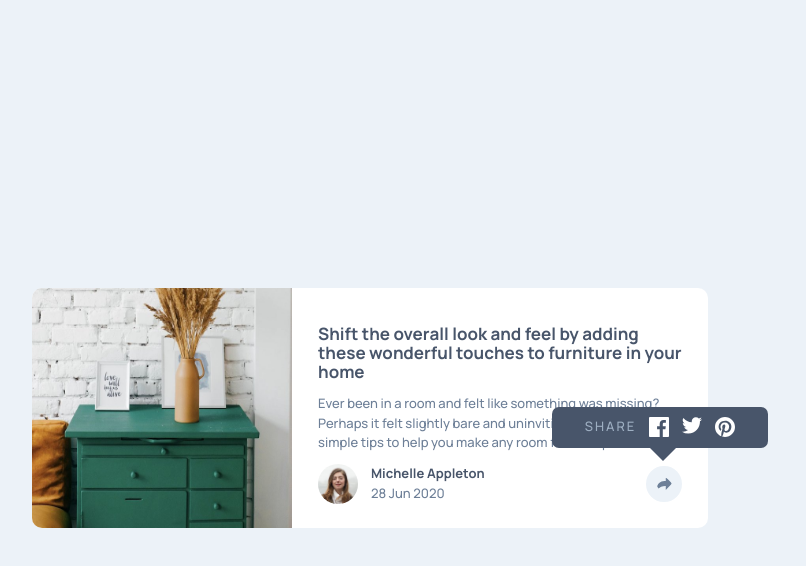
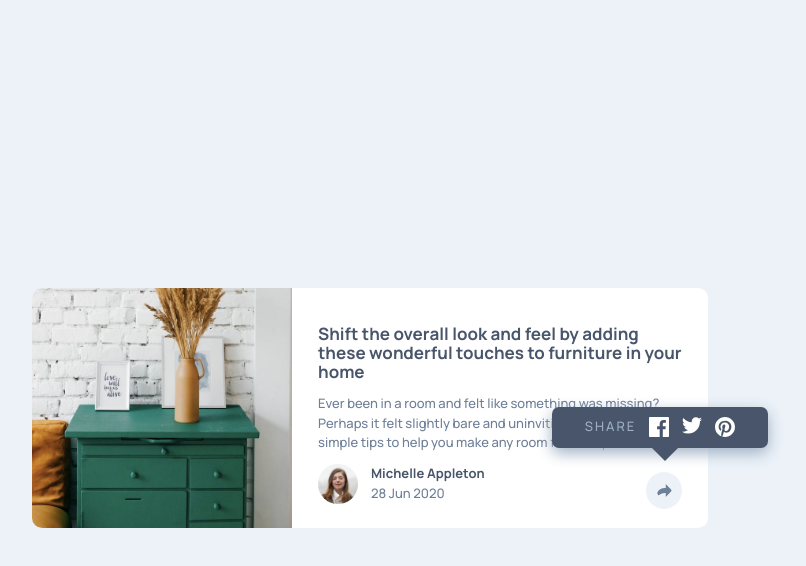
Before and after one commit to Dhia-18/Article-Preview-Component, a plain HTML site: page index.html in a window 1280 px wide. Both pictures are taken after a click on the picture 934 px from the left and 483 px from the top of the page. Shown: the whole page, without its empty margins (270-1076 px from the left). Drawn offline with Linux system fonts and the light colour scheme; a web font is replaced by a local one.

Commit message:
Add files via upload

```diff
--- a/script.js
+++ b/script.js
@@ -7,5 +7,8 @@ shareBtn.addEventListener("click",()=>{
     if(window.innerWidth <=375){
         authorContainer.classList.toggle("hidden");
     }
+    else{
+        socialLinks.classList.toggle("desktop-shadow");
+    }
     socialLinks.classList.toggle("hidden");
 });
--- a/style/main.css
+++ b/style/main.css
@@ -60,7 +60,7 @@ main{
     cursor: pointer;
     position: absolute;
     right:2rem;
-    bottom:2rem;
+    bottom:1.5rem;
 
     background-color: var(--light-grayish-blue);
     padding:0.9rem 0.8rem;
@@ -104,7 +104,7 @@ main{
 
 .social-links{
     background-color: var(--very-dark-grayish-blue);
-    margin: 0.5rem -2rem;
+    margin: 0rem -2rem;
     padding: 2rem;
     border-radius: 0 0 10px 10px;
 
@@ -116,6 +116,10 @@ main{
     color:var(--grayish-blue);
     font-weight: 500;
     letter-spacing: 2px;
+}
+
+.desktop-shadow{
+    box-shadow: 0px 5px 15px 0px rgb(158, 175, 194);
 }
 
 
@@ -160,7 +164,7 @@ main{
     .social-links::before{
         position: absolute;
         bottom:-1rem;
-        left:7rem;
+        left:7.1rem;
 
         content: "";
         width: 0;
```
